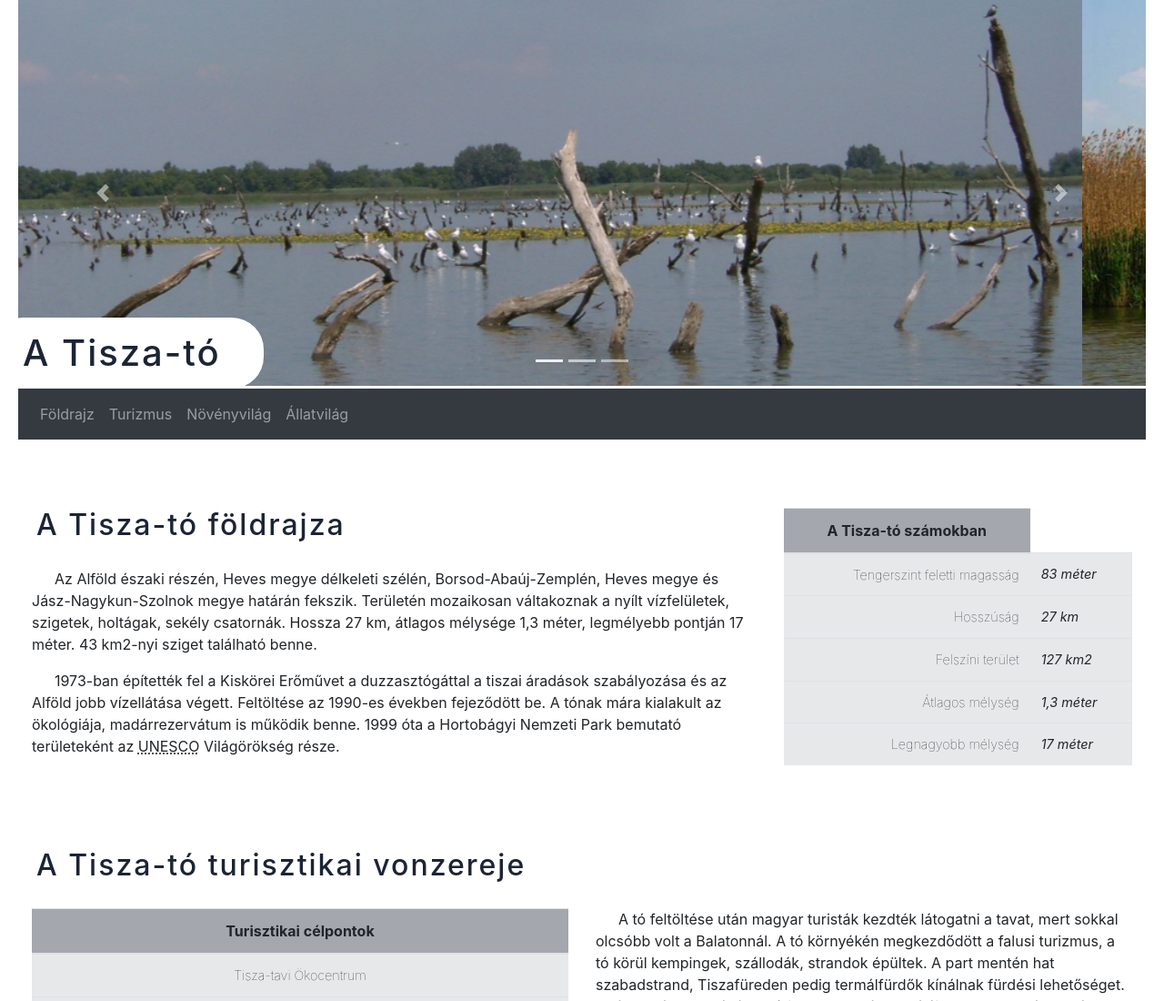
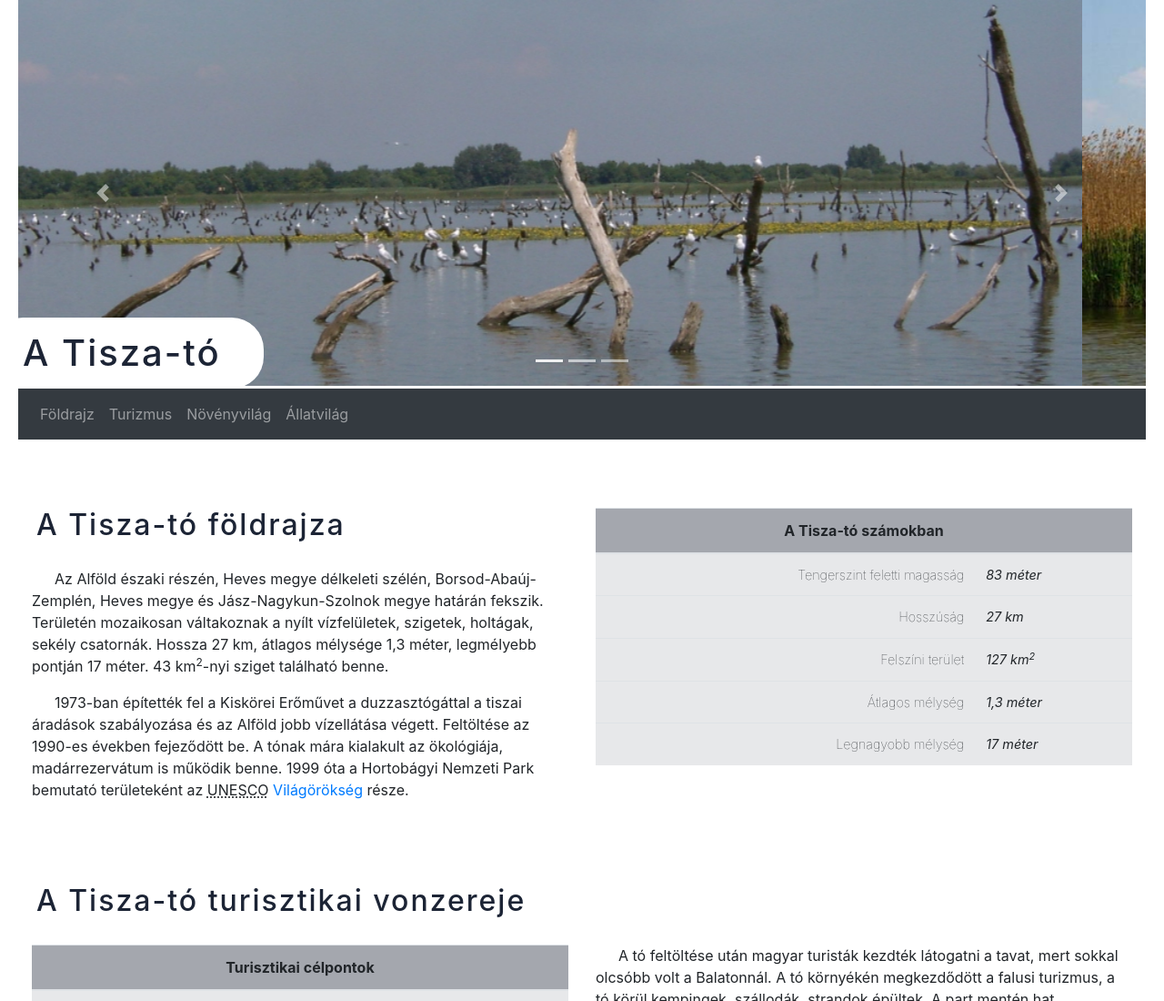
Before and after one commit to cAaron01/2021-11-26_Tisza, a plain HTML site: page 2021-11-26_Tisza/tiszato.html in a window 1280 px wide. Shown: the top 1100 px of the page at 91% size. Drawn offline with Linux system fonts and the light colour scheme.

Commit message:
5. feladat

```diff
--- a/2021-11-26_Tisza/tiszato.html
+++ b/2021-11-26_Tisza/tiszato.html
@@ -64,16 +64,16 @@
 
 <div class="container-fluid">
   <div class="row">
-    <div class="col-lg-8">
+    <div class="col-lg-6">
       <h2 class="display-5" id="foldrajz">A Tisza-tó földrajza</h2>
-      <p>Az Alföld északi részén, Heves megye délkeleti szélén, Borsod-Abaúj-Zemplén, Heves megye és Jász-Nagykun-Szolnok megye határán fekszik. Területén mozaikosan váltakoznak a nyílt vízfelületek, szigetek, holtágak, sekély csatornák. Hossza 27 km, átlagos mélysége 1,3 méter, legmélyebb pontján 17 méter. 43 km2-nyi sziget található benne.</p>
-      <p>1973-ban építették fel a Kiskörei Erőművet a duzzasztógáttal a tiszai áradások szabályozása és az Alföld jobb vízellátása végett. Feltöltése az 1990-es években fejeződött be. A tónak mára kialakult az ökológiája, madárrezervátum is működik benne. 1999 óta a Hortobágyi Nemzeti Park bemutató területeként az <abbr title="Egyesült Nemzetek Nevelésügyi, Tudományos és Kulturális Szervezete">UNESCO</abbr> Világörökség része.</p>
+      <p>Az Alföld északi részén, Heves megye délkeleti szélén, Borsod-Abaúj-Zemplén, Heves megye és Jász-Nagykun-Szolnok megye határán fekszik. Területén mozaikosan váltakoznak a nyílt vízfelületek, szigetek, holtágak, sekély csatornák. Hossza 27 km, átlagos mélysége 1,3 méter, legmélyebb pontján 17 méter. 43 km<sup>2</sup>-nyi sziget található benne.</p>
+      <p>1973-ban építették fel a Kiskörei Erőművet a duzzasztógáttal a tiszai áradások szabályozása és az Alföld jobb vízellátása végett. Feltöltése az 1990-es években fejeződött be. A tónak mára kialakult az ökológiája, madárrezervátum is működik benne. 1999 óta a Hortobágyi Nemzeti Park bemutató területeként az <abbr title="Egyesült Nemzetek Nevelésügyi, Tudományos és Kulturális Szervezete">UNESCO</abbr> <a href="https://hu.wikipedia.org/wiki/Magyarország_világörökségi_helyszínei" target="_blank">Világörökség</a> része.</p>
     </div>
-    <div class="col-lg-4">
+    <div class="col-lg-6">
       <table class="table table-hover elsotable">
         <thead>
           <tr>
-            <th>A Tisza-tó számokban</th>
+            <th colspan="2">A Tisza-tó számokban</th>
           </tr>
         </thead>
         <tbody>
@@ -87,7 +87,7 @@
           </tr>
           <tr>
             <td>Felszíni terület</td>
-            <td>127 km2</td>
+            <td>127 km<sup>2</sup></td>
           </tr>
           <tr>
             <td>Átlagos mélység</td>
```
